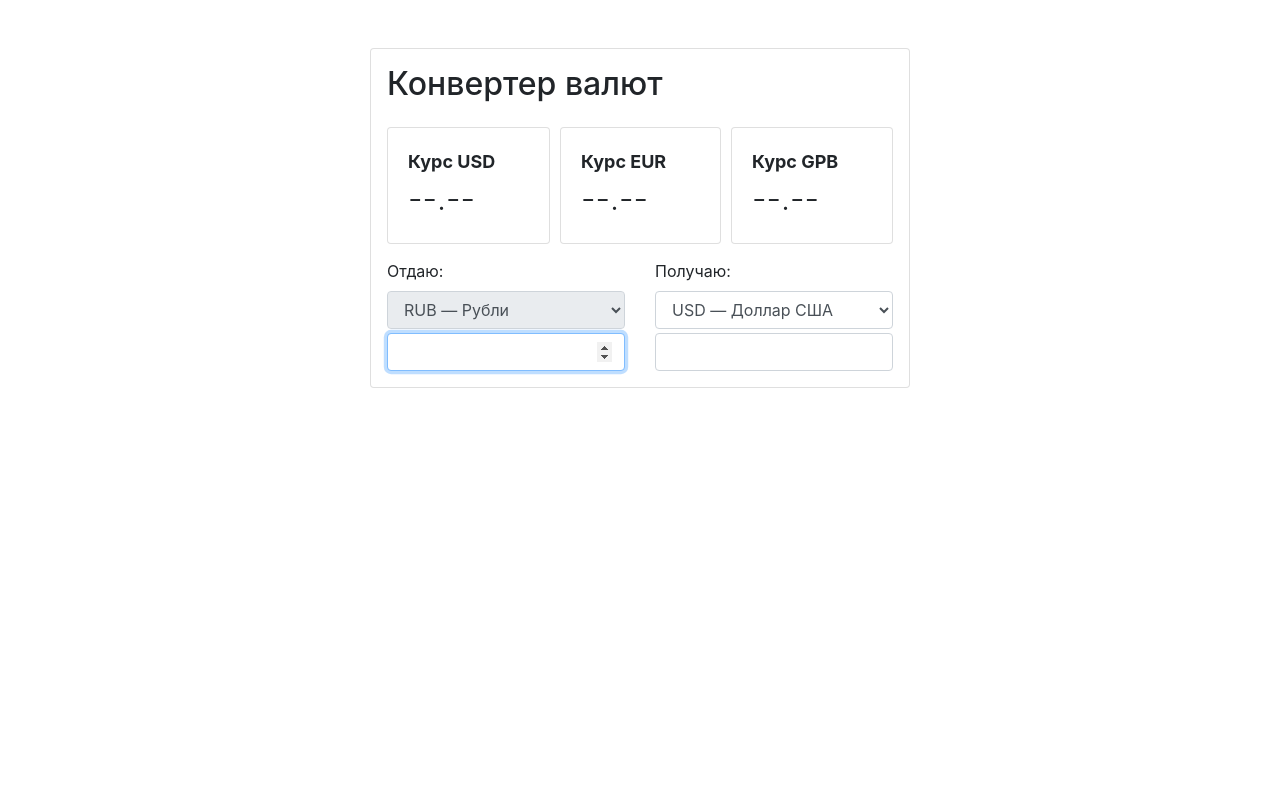
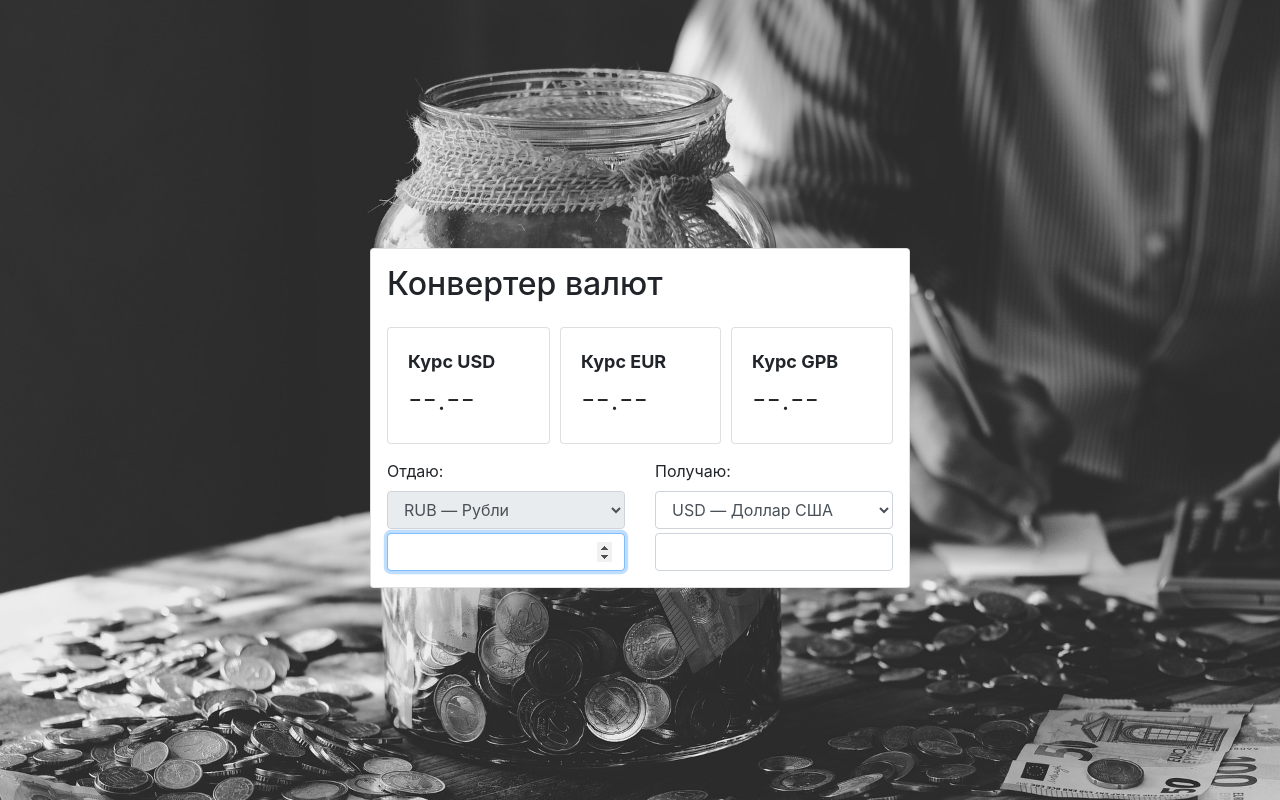
Before and after one commit to BRAUZER06/converter_js, a plain HTML site: page index.html in a window 1280 px wide. Drawn offline with nearby package versions, Linux system fonts and the light colour scheme; no server answers.

Commit message:
загрузил картинку

```diff
--- a/main.js
+++ b/main.js
@@ -57,5 +57,5 @@ input.oninput = convertValue;
 select.oninput = convertValue;
 
 function convertValue() {
-  result.value = (parseFloat(input.value) / rates.USD.Value).toFixed(2);
+  result.value = (parseFloat(input.value) / rates[select.va].Value).toFixed(2);
 }
--- a/style.css
+++ b/style.css
@@ -1,3 +1,18 @@
+html {
+  box-sizing: border-box;
+  height: 100%;
+}
+body {
+  padding-top: 200px;
+  height: 100%;
+  margin: 0 auto;
+  font-family: 'Noto Sans KR', sans-serif;
+  background: #c7c7c7;
+  background: url('./img/bg.jpg');
+  background-size: cover;
+  color: #1f1f1f;
+}
+
 .courses {
     display: flex;
     margin-bottom: 15px;
```
Also changed, not shown: img/bg.jpg (added).
